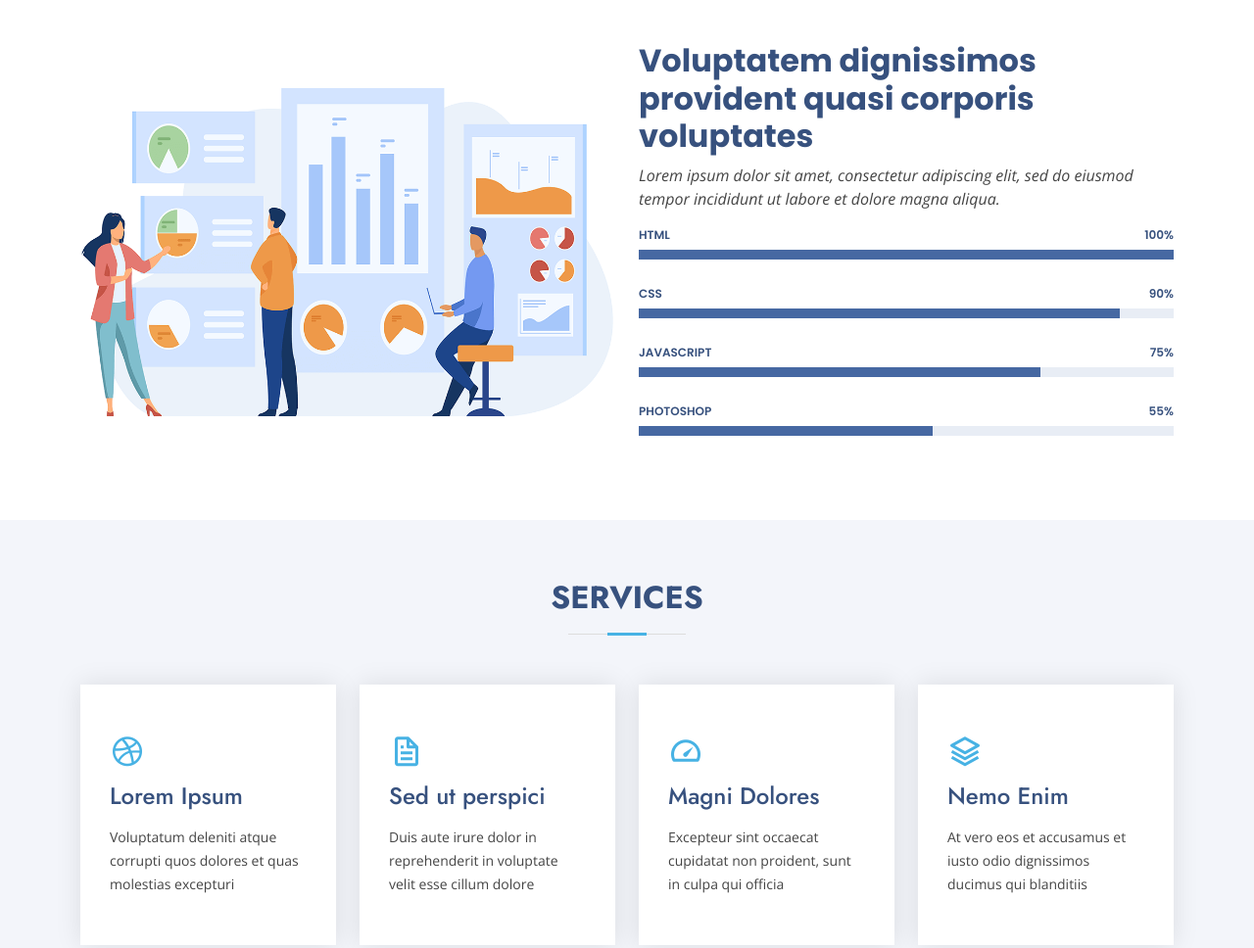
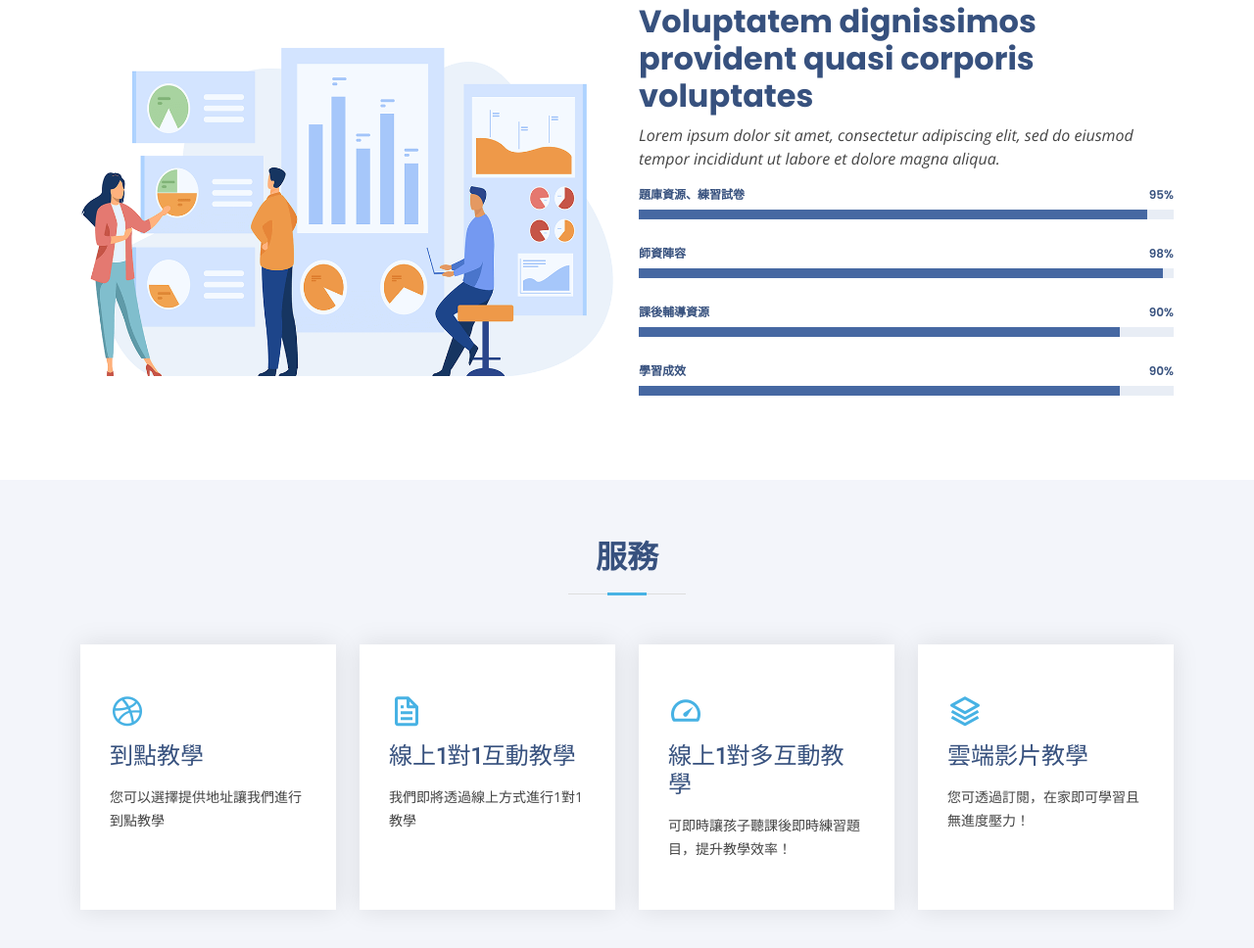
Before and after one commit to Apoohow/Apoohow.github.io, a plain HTML site: page index.html in a window 1280 px wide. Shown: the part 1817-2785 px from the top of the page at 98% size. Drawn offline with nearby package versions, Linux system fonts and the light colour scheme.

Commit message:
Add files via upload

```diff
--- a/index.html
+++ b/index.html
@@ -129,7 +129,7 @@
           <div class="col-lg-7 d-flex flex-column justify-content-center align-items-stretch  order-2 order-lg-1">
 
             <div class="content">
-              <h3>Eum ipsam laborum deleniti <strong>velit pariatur architecto aut nihil</strong></h3>
+              <h3><strong>教學團隊特色</strong></h3>
               <p>
                 Lorem ipsum dolor sit amet, consectetur adipiscing elit, sed do eiusmod tempor incididunt ut labore et dolore magna aliqua. Duis aute irure dolor in reprehenderit
               </p>
@@ -193,30 +193,30 @@
             <div class="skills-content">
 
               <div class="progress">
-                <span class="skill">HTML <i class="val">100%</i></span>
+                <span class="skill">題庫資源、練習試卷 <i class="val">95%</i></span>
                 <div class="progress-bar-wrap">
-                  <div class="progress-bar" role="progressbar" aria-valuenow="100" aria-valuemin="0" aria-valuemax="100"></div>
+                  <div class="progress-bar" role="progressbar" aria-valuenow="95" aria-valuemin="0" aria-valuemax="100"></div>
                 </div>
               </div>
 
               <div class="progress">
-                <span class="skill">CSS <i class="val">90%</i></span>
+                <span class="skill">師資陣容 <i class="val">98%</i></span>
+                <div class="progress-bar-wrap">
+                  <div class="progress-bar" role="progressbar" aria-valuenow="98" aria-valuemin="0" aria-valuemax="100"></div>
+                </div>
+              </div>
+
+              <div class="progress">
+                <span class="skill">課後輔導資源 <i class="val">90%</i></span>
                 <div class="progress-bar-wrap">
                   <div class="progress-bar" role="progressbar" aria-valuenow="90" aria-valuemin="0" aria-valuemax="100"></div>
                 </div>
               </div>
 
               <div class="progress">
-                <span class="skill">JavaScript <i class="val">75%</i></span>
+                <span class="skill">學習成效 <i class="val">90%</i></span>
                 <div class="progress-bar-wrap">
-                  <div class="progress-bar" role="progressbar" aria-valuenow="75" aria-valuemin="0" aria-valuemax="100"></div>
-                </div>
-              </div>
-
-              <div class="progress">
-                <span class="skill">Photoshop <i class="val">55%</i></span>
-                <div class="progress-bar-wrap">
-                  <div class="progress-bar" role="progressbar" aria-valuenow="55" aria-valuemin="0" aria-valuemax="100"></div>
+                  <div class="progress-bar" role="progressbar" aria-valuenow="90" aria-valuemin="0" aria-valuemax="100"></div>
                 </div>
               </div>
 
@@ -233,7 +233,7 @@
       <div class="container" data-aos="fade-up">
 
         <div class="section-title">
-          <h2>Services</h2>
+          <h2>服務</h2>
           <p></p>
         </div>
 
@@ -241,32 +241,32 @@
           <div class="col-xl-3 col-md-6 d-flex align-items-stretch" data-aos="zoom-in" data-aos-delay="100">
             <div class="icon-box">
               <div class="icon"><i class="bx bxl-dribbble"></i></div>
-              <h4><a href="">Lorem Ipsum</a></h4>
-              <p>Voluptatum deleniti atque corrupti quos dolores et quas molestias excepturi</p>
+              <h4><a href="">到點教學</a></h4>
+              <p>您可以選擇提供地址讓我們進行到點教學</p>
             </div>
           </div>
 
           <div class="col-xl-3 col-md-6 d-flex align-items-stretch mt-4 mt-md-0" data-aos="zoom-in" data-aos-delay="200">
             <div class="icon-box">
               <div class="icon"><i class="bx bx-file"></i></div>
-              <h4><a href="">Sed ut perspici</a></h4>
-              <p>Duis aute irure dolor in reprehenderit in voluptate velit esse cillum dolore</p>
+              <h4><a href="">線上1對1互動教學</a></h4>
+              <p>我們即將透過線上方式進行1對1教學</p>
             </div>
           </div>
 
           <div class="col-xl-3 col-md-6 d-flex align-items-stretch mt-4 mt-xl-0" data-aos="zoom-in" data-aos-delay="300">
             <div class="icon-box">
               <div class="icon"><i class="bx bx-tachometer"></i></div>
-              <h4><a href="">Magni Dolores</a></h4>
-              <p>Excepteur sint occaecat cupidatat non proident, sunt in culpa qui officia</p>
+              <h4><a href="">線上1對多互動教學</a></h4>
+              <p>可即時讓孩子聽課後即時練習題目，提升教學效率！</p>
             </div>
           </div>
 
           <div class="col-xl-3 col-md-6 d-flex align-items-stretch mt-4 mt-xl-0" data-aos="zoom-in" data-aos-delay="400">
             <div class="icon-box">
               <div class="icon"><i class="bx bx-layer"></i></div>
-              <h4><a href="">Nemo Enim</a></h4>
-              <p>At vero eos et accusamus et iusto odio dignissimos ducimus qui blanditiis</p>
+              <h4><a href="">雲端影片教學</a></h4>
+              <p>您可透過訂閱，在家即可學習且無進度壓力！</p>
             </div>
           </div>
 
@@ -353,8 +353,8 @@
       <div class="container" data-aos="fade-up">
 
         <div class="section-title">
-          <h2>Team</h2>
-          <p>Magnam dolores commodi suscipit. Necessitatibus eius consequatur ex aliquid fuga eum quidem. Sit sint consectetur velit. Quisquam quos quisquam cupiditate. Et nemo qui impedit suscipit alias ea. Quia fugiat sit in iste officiis commodi quidem hic quas.</p>
+          <h2>團隊</h2>
+          <p>在強大的教學資源背後必有一群具有瘋狂教學熱忱的人們！</p>
         </div>
 
         <div class="row">
@@ -498,7 +498,7 @@
       <div class="container" data-aos="fade-up">
 
         <div class="section-title">
-          <h2>Frequently Asked Questions</h2>
+          <h2>常見問題</h2>
           <p>Magnam dolores commodi suscipit. Necessitatibus eius consequatur ex aliquid fuga eum quidem. Sit sint consectetur velit. Quisquam quos quisquam cupiditate. Et nemo qui impedit suscipit alias ea. Quia fugiat sit in iste officiis commodi quidem hic quas.</p>
         </div>
 
```
